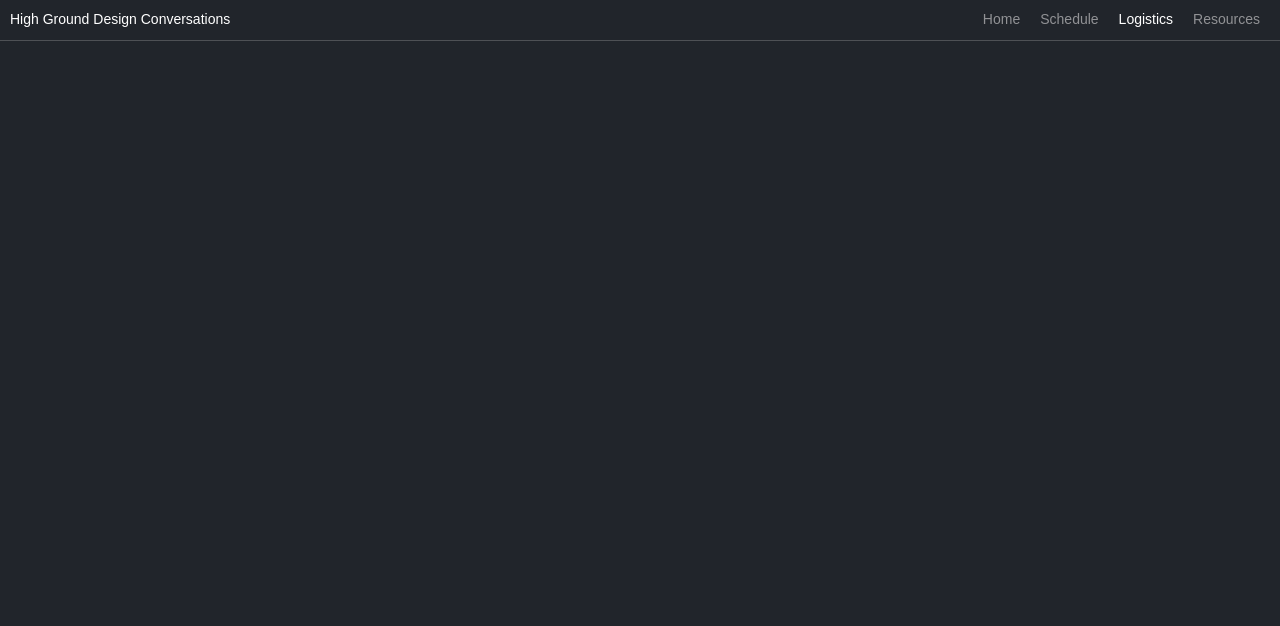
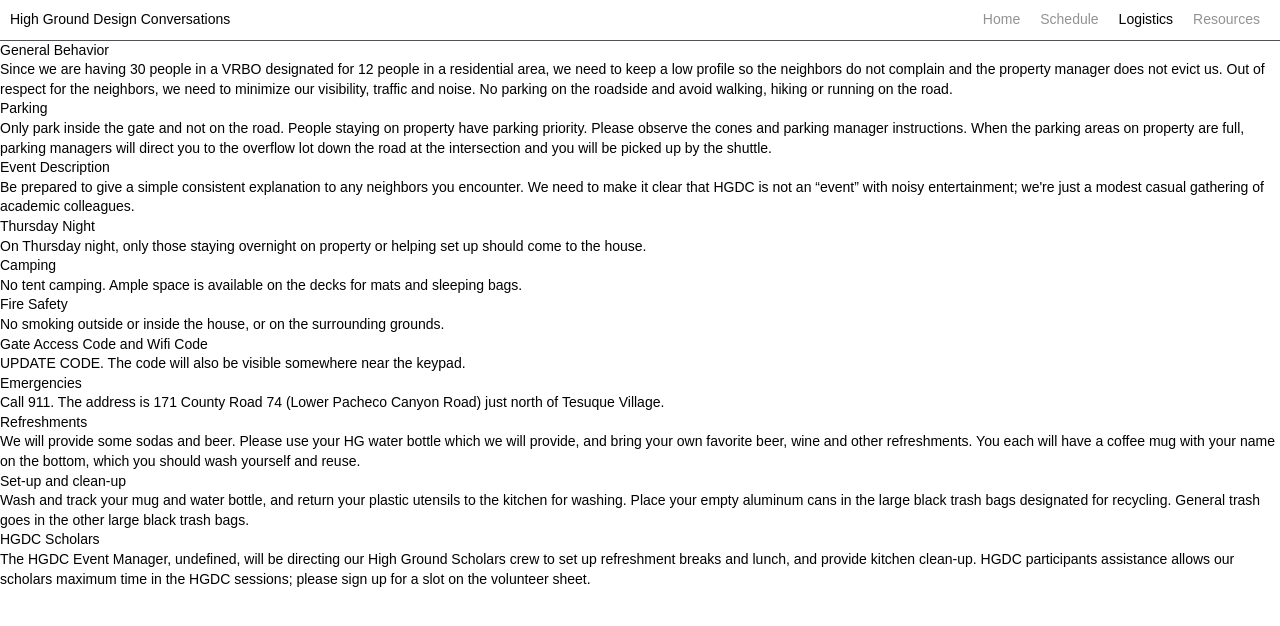
Before and after one commit to holmesjoli/highgrounddesignconversations.github.io, a React app: page /#/Logistics in a window 1280 px wide. Built offline with nearby package versions, Linux system fonts and the light colour scheme; a web font is replaced by a local one.

Commit message:
added logistics page

```diff
--- a/src/components/Navigation.js
+++ b/src/components/Navigation.js
@@ -13,16 +13,16 @@ export default function Navigation() {
             <div className="Navigation_links">
                 <ul id="Navigation_list">
                     <li className="Navigation_link">
-                        <NavLink to="/" className={({ isActive }) => (isActive ? 'active' : 'inactive')}>Home</NavLink>
+                        <h3><NavLink to="/" className={({ isActive }) => (isActive ? 'active' : 'inactive')}>Home</NavLink></h3>
                     </li>
                     <li className="Navigation_link">
-                        <NavLink to="/Schedule" className={({ isActive }) => (isActive ? 'active' : 'inactive')}>Schedule</NavLink>
+                        <h3><NavLink to="/Schedule" className={({ isActive }) => (isActive ? 'active' : 'inactive')}>Schedule</NavLink></h3>
                     </li>
                     <li className="Navigation_link">
-                        <NavLink to="/Logistics" className={({ isActive }) => (isActive ? 'active' : 'inactive')}>Logistics</NavLink>
+                        <h3><NavLink to="/Logistics" className={({ isActive }) => (isActive ? 'active' : 'inactive')}>Logistics</NavLink></h3>
                     </li>
                     <li className="Navigation_link">
-                        <NavLink to="/Resources" className={({ isActive }) => (isActive ? 'active' : 'inactive')}>Resources</NavLink>
+                        <h3><NavLink to="/Resources" className={({ isActive }) => (isActive ? 'active' : 'inactive')}>Resources</NavLink></h3>
                     </li>
                 </ul>
             </div>
--- a/src/index.js
+++ b/src/index.js
@@ -6,10 +6,9 @@ import {
   Route,
   HashRouter,
 } from "react-router-dom";
-import './utils/styles/styles.scss'
 
 // Styles
-import { createTheme, ThemeProvider } from "@mui/material";
+import './utils/styles/styles.scss'
 
 // Pages
 import Home from './pages/Home';
@@ -17,28 +16,8 @@ import Schedule from './pages/Schedule';
 import Logistics from "./pages/Logistics";
 import Resources from "./pages/Resources";
 
-const theme = createTheme({
-  typography: {
-    fontFamily: "Futura PT, sans-serif",
-    fontSize: 13,
-    lineHeight: 1.3
-  },
-  palette: {
-    background: {
-      paper: "#1a1d1f"
-    },
-    primary: {
-      main: "#ea21ad"
-    },
-    secondary: {
-      main: "#919295"
-    }
-  }
-})
-
 const root = ReactDOM.createRoot(document.getElementById('root'));
 root.render(
-  // <ThemeProvider theme={theme}>
   <HashRouter>
     <Routes>
       <Route path="/" element={<Home />} />
@@ -47,5 +26,4 @@ root.render(
       <Route path="/Resources" element={<Resources />} />
     </Routes>
   </HashRouter>
-  // </ThemeProvider>
 );
--- a/src/pages/Logistics.js
+++ b/src/pages/Logistics.js
@@ -1,7 +1,27 @@
 import Navigation from "../components/Navigation";
+
+import { eventManager, gateCode } from "../utils/global";
+
+const logistics = [{header: "General Behavior", p: "Since we are having 30 people in a VRBO designated for 12 people in a residential area, we need to keep a low profile so the neighbors do not complain and the property manager does not evict us. Out of respect for the neighbors, we need to minimize our visibility, traffic and noise. No parking on the roadside and avoid walking, hiking or running on the road."},
+                   {header: "Parking", p: "Only park inside the gate and not on the road. People staying on property have parking priority. Please observe the cones and parking manager instructions. When the parking areas on property are full, parking managers will direct you to the overflow lot down the road at the intersection and you will be picked up by the shuttle."},
+                   {header: "Event Description", p: "Be prepared to give a simple consistent explanation to any neighbors you encounter. We need to make it clear that HGDC is not an “event” with noisy entertainment; we're just a modest casual gathering of academic colleagues."},
+                   {header: "Thursday Night", p: "On Thursday night, only those staying overnight on property or helping set up should come to the house."},
+                   {header: "Camping", p: "No tent camping. Ample space is available on the decks for mats and sleeping bags."},
+                   {header: "Fire Safety", p: "No smoking outside or inside the house, or on the surrounding grounds."},
+                   {header: "Gate Access Code and Wifi Code", p: `${gateCode}. The code will also be visible somewhere near the keypad.`},
+                   {header: "Emergencies", p: "Call 911. The address is 171 County Road 74 (Lower Pacheco Canyon Road) just north of Tesuque Village."},
+                   {header: "Refreshments", p: "We will provide some sodas and beer. Please use your HG water bottle which we will provide, and bring your own favorite beer, wine and other refreshments. You each will have a coffee mug with your name on the bottom, which you should wash yourself and reuse."},
+                   {header: "Set-up and clean-up", p: "Wash and track your mug and water bottle, and return your plastic utensils to the kitchen for washing. Place your empty aluminum cans in the large black trash bags designated for recycling. General trash goes in the other large black trash bags."},
+                   {header: "HGDC Scholars", p: `The HGDC Event Manager, ${eventManager.name}, will be directing our High Ground Scholars crew to set up refreshment breaks and lunch, and provide kitchen clean-up. HGDC participants assistance allows our scholars maximum time in the HGDC sessions; please sign up for a slot on the volunteer sheet.`}]
 
 export default function Logistics() {
     return(
-        <Navigation />
+        <div>
+            <Navigation />
+                {logistics.map((d, i) => <div>
+                    <h4>{d.header}</h4>
+                    <p>{d.p}</p>
+                </div>)}
+        </div>
     )
 }
--- a/src/pages/Schedule.js
+++ b/src/pages/Schedule.js
@@ -2,6 +2,8 @@ import Navigation from "../components/Navigation";
 
 export default function Schedule() {
     return(
-        <Navigation />
+        <div>
+            <Navigation />
+        </div>
     )
 }
--- /dev/null
+++ b/src/utils/global.js
@@ -0,0 +1,2 @@
+export const eventManager = {managerName: "Joli Holmes", phone: "(206) 915-0891"}
+export const gateCode = "UPDATE CODE";
--- a/src/utils/styles/_typography.scss
+++ b/src/utils/styles/_typography.scss
@@ -1,6 +1,14 @@
 // Typography styles
 // Imports
 @import url("https://use.typekit.net/kzk4zpy.css");
+
+@font-face {
+  font-family:"Futura PT";
+  src: url("https://use.typekit.net/kzk4zpy.css") format("opentype");
+  font-display:auto;
+  font-style:normal;
+  font-weight:400;
+}
 
 body {
   font-family: $baseFont;
@@ -48,6 +56,7 @@ body {
   h3 {
     font-size: 1rem;
     line-height: 1.3;
+    font-weight: bold;
   }
 
   h4 {
--- a/src/utils/styles/_variables.scss
+++ b/src/utils/styles/_variables.scss
@@ -10,17 +10,9 @@ $appPadding: 0.625rem;
 $appBorderRadius: 0.375rem;
 $appIndent: 1.5rem;
 
-$appColor: #ffffff;
+$appColor: #000000;
 $appColorSecondary: #919295;
-$appColorDark: #08090b;
-$appColorFocus: #03afbf;
-$appColorInverted: #000000;
+$appColorFocus: #D97E43;
 
-$appBackground: #21252b;
-$appBackgroundTransparent: rgba(62,68,80,0.65);
-$employeRecordTransparent: rgba(62,68,80,0.85);
-$appBackgroundInverted: #919295;
-
+$appBackground: #ffffff;
 $appBorderColor: #4e5155;
-
-$vizBgColor: #000000;
--- a/src/utils/styles/components/_navigation.scss
+++ b/src/utils/styles/components/_navigation.scss
@@ -50,8 +50,6 @@
       color: $appColor;
     }
     a:hover {
-      color: $appColor;
-      background-color: $appBorderColor;
+      color: $appColorFocus;
     }
-
   }
```
Lines whose indentation alone changed are shown as unchanged.
